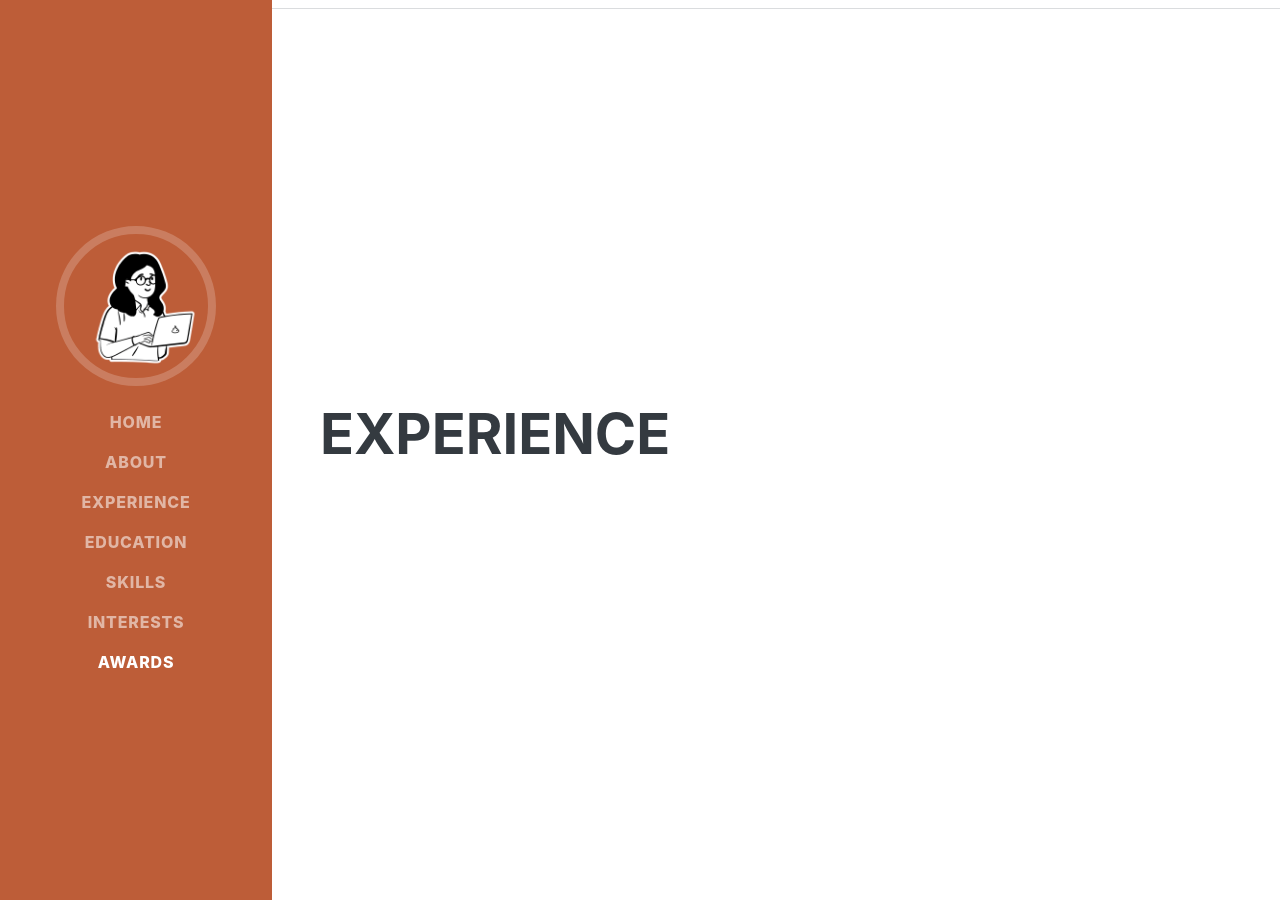
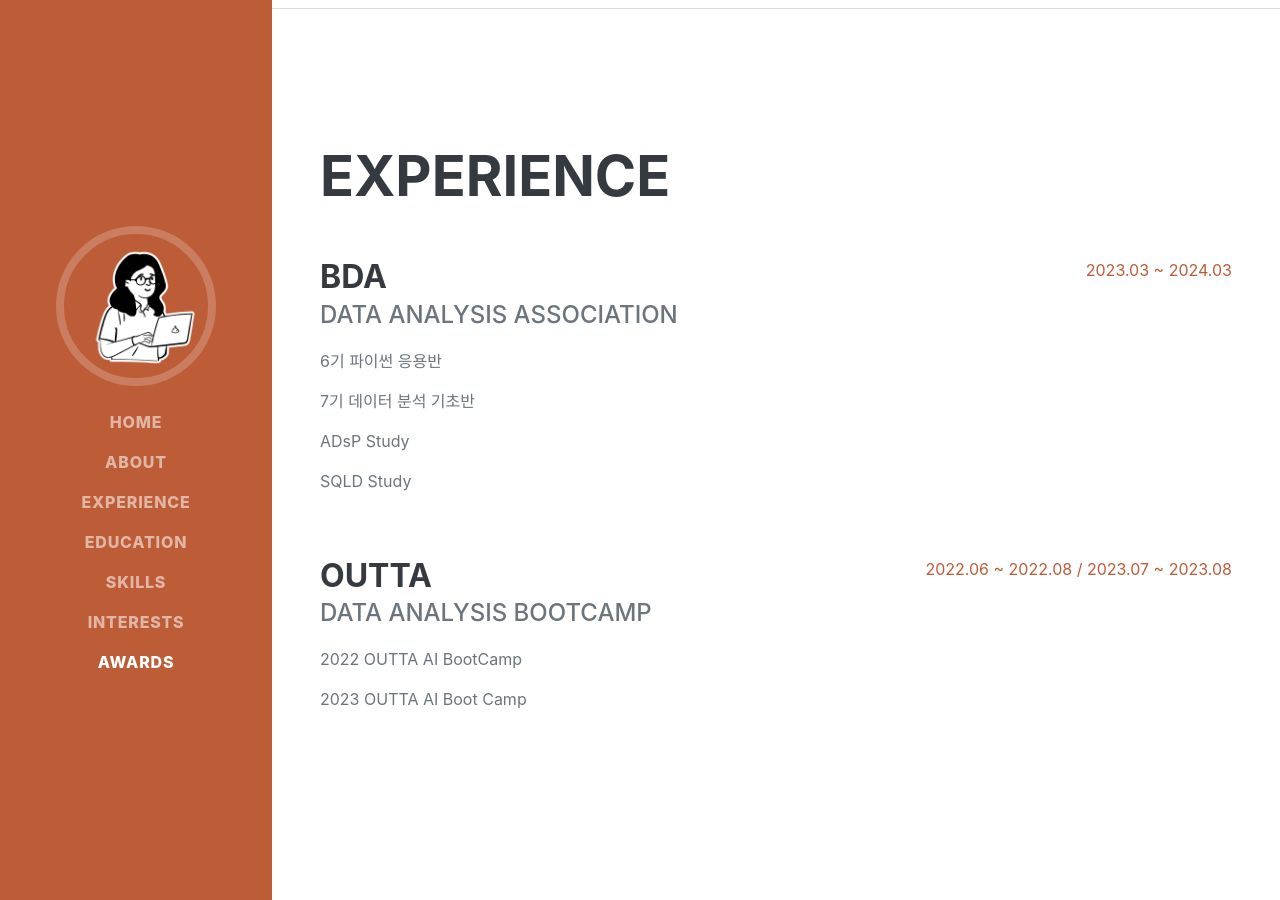
Before and after one commit to yrc00/Mid-Term-Project, a Jekyll site: the page built from cv.html, in a window 1280 px wide and 900 px high, scrolled down 892 px. Built offline with Jekyll 4.4.1, drawn with Linux system fonts in a browser that asks for light colours; nearby versions of some CDN libraries; some web fonts are replaced; some of the changed text lies outside the part shown.

Commit message:
Update CV

```diff
--- a/cv.html
+++ b/cv.html
@@ -75,6 +75,26 @@ layout: compress
                         <div class="flex-shrink-0"><span class="text-primary">Period</span></div>
                     </div>
                     -->
+                    <div class="d-flex flex-column flex-md-row justify-content-between mb-5">
+                        <div class="flex-grow-1">
+                            <h3 class="mb-0">BDA</h3>
+                            <div class="subheading mb-3">Data Analysis Association</div>
+                            <p>6기 파이썬 응용반</p>
+                            <p>7기 데이터 분석 기초반</p>
+                            <p>ADsP Study</p>
+                            <p>SQLD Study</p>
+                        </div>
+                        <div class="flex-shrink-0"><span class="text-primary">2023.03 ~ 2024.03</span></div>
+                    </div>
+                    <div class="d-flex flex-column flex-md-row justify-content-between mb-5">
+                        <div class="flex-grow-1">
+                            <h3 class="mb-0">OUTTA</h3>
+                            <div class="subheading mb-3">Data Analysis BootCamp</div>
+                            <p>2022 OUTTA AI BootCamp</p>
+                            <p>2023 OUTTA AI Boot Camp</p>
+                        </div>
+                        <div class="flex-shrink-0"><span class="text-primary">2022.06 ~ 2022.08 / 2023.07 ~ 2023.08</span></div>
+                    </div>
                 </div>
             </section>
             <hr class="m-0" />
@@ -93,6 +113,24 @@ layout: compress
                         <div class="flex-shrink-0"><span class="text-primary">Period</span></div>
                     </div>
                     -->
+                    <div class="d-flex flex-column flex-md-row justify-content-between mb-5">
+                        <div class="flex-grow-1">
+                            <h3 class="mb-0">Dankook University</h3>
+                            <div class="subheading mb-3">Bachelor of Engineering</div>
+                            <div>Software Engineering</div>
+                            <p>GPA: </p>
+                        </div>
+                        <div class="flex-shrink-0"><span class="text-primary">2022.03 ~</span></div>
+                    </div>
+                    <div class="d-flex flex-column flex-md-row justify-content-between mb-5">
+                        <div class="flex-grow-1">
+                            <h3 class="mb-0">UTS Insearch</h3>
+                            <div class="subheading mb-3">Bachelor of Business</div>
+                            <div>Diploma Program</div>
+                            <p>GPA: 6.3</p>
+                        </div>
+                        <div class="flex-shrink-0"><span class="text-primary">2019.04 ~ 2020.01</span></div>
+                    </div>
                 </div>
             </section>
             <hr class="m-0" />
@@ -105,6 +143,7 @@ layout: compress
                         <!--
                             <li class="list-inline-item"><img src="" alt="" width="60" height="60"></li>
                         -->
+
                         <li class="list-inline-item"><img
                             src="https://encrypted-tbn0.gstatic.com/images?q=tbn:ANd9GcQ3pZiNL_KCkdwT5GoXLV6hH3SCqyQWxx85v12cUmI-rn5ZK2UN8qev_O73nvRXzNJN1SY&usqp=CAU"
                             alt="C" width="60" height="60">
@@ -141,7 +180,10 @@ layout: compress
                 <div class="resume-section-content">
                     <h2 class="mb-5">Interests</h2>
                     <p></p>
-                    <p class="mb-0"></p>
+                    <p class="mb-0">Machine Learning</p>
+                    <p class="mb-0">NLP</p>
+                    <p class="mb-0">CV</p>
+                    <p class="mb-0">LLM</p>
                 </div>
             </section>
             <hr class="m-0" />
@@ -156,6 +198,14 @@ layout: compress
                             Name of Award
                         </li>
                         -->
+                        <li>
+                            <span class="fa-li"><i class="fas fa-trophy text-warning"></i></span>
+                            Academic English 4
+                        </li>
+                        <li>
+                            <span class="fa-li"><i class="fas fa-trophy text-warning"></i></span>
+                            ADsP
+                        </li>
                     </ul>
                 </div>
             </section>
```
